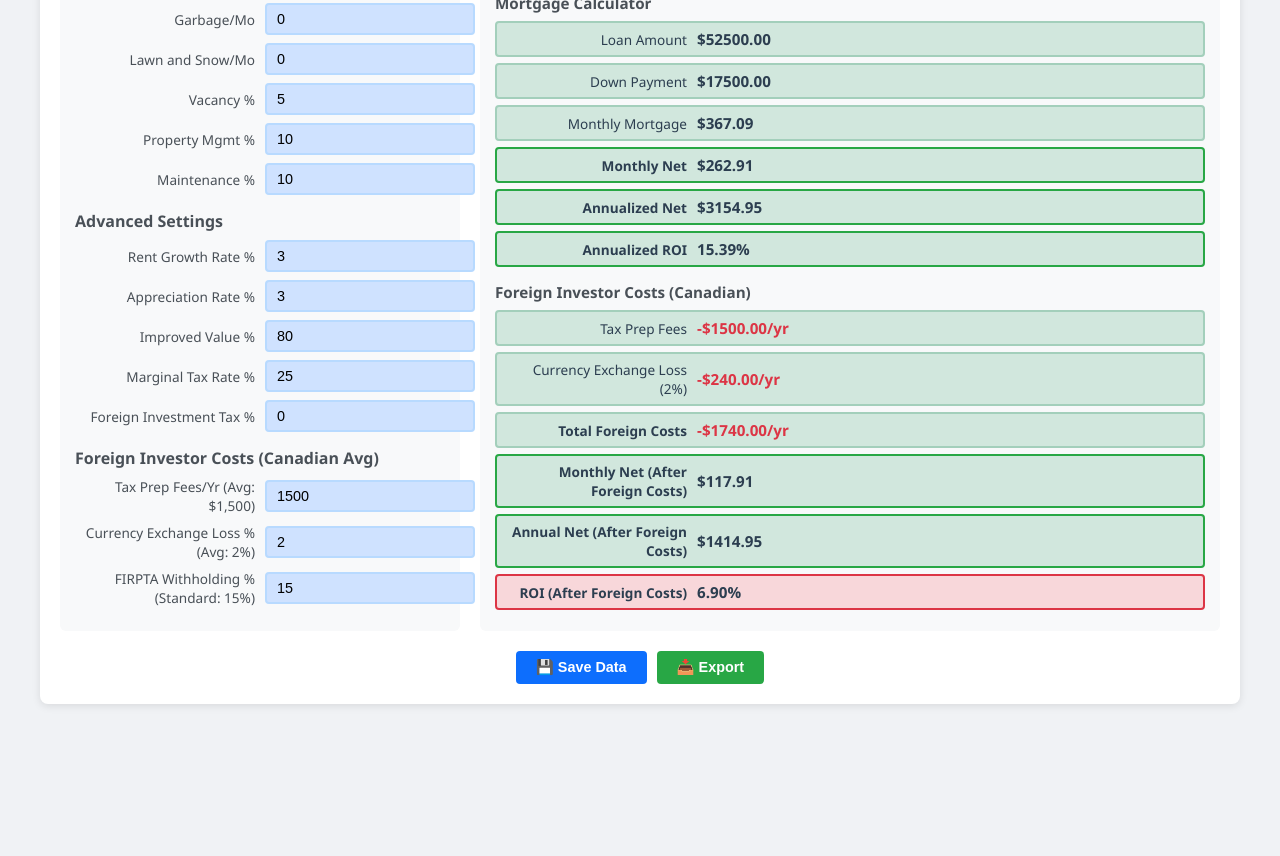
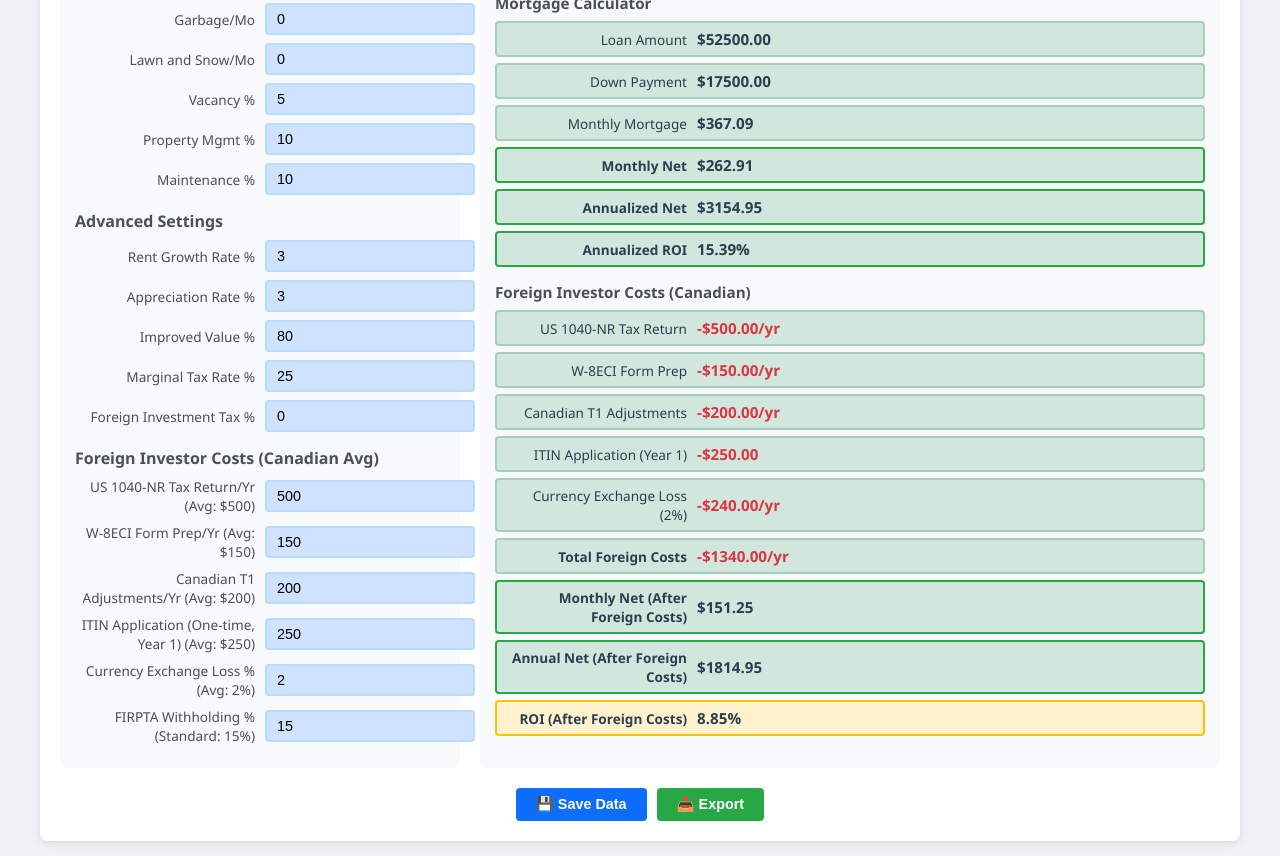
Before and after one commit to BekeAtGithub/USrentool, a plain HTML site: page USrentools.html in a window 1280 px wide. Shown: the part 768-1624 px from the top of the page. Before the commit the page ends 1487 px from the top, so only its background shows below. Drawn offline with Linux system fonts and the light colour scheme.

Commit message:
Break down tax prep fees into separate inputs: 1040-NR, W-8ECI, T1, ITIN with individual costs

```diff
--- a/USrentools.html
+++ b/USrentools.html
@@ -384,8 +384,23 @@
                 <h3>Foreign Investor Costs (Canadian Avg)</h3>
 
                 <div class="form-field">
-                    <label>Tax Prep Fees/Yr (Avg: $1,500)</label>
-                    <input type="number" id="taxPrepFees" value="1500" oninput="calculate()">
+                    <label>US 1040-NR Tax Return/Yr (Avg: $500)</label>
+                    <input type="number" id="fee1040NR" value="500" oninput="calculate()">
+                </div>
+
+                <div class="form-field">
+                    <label>W-8ECI Form Prep/Yr (Avg: $150)</label>
+                    <input type="number" id="feeW8ECI" value="150" oninput="calculate()">
+                </div>
+
+                <div class="form-field">
+                    <label>Canadian T1 Adjustments/Yr (Avg: $200)</label>
+                    <input type="number" id="feeT1" value="200" oninput="calculate()">
+                </div>
+
+                <div class="form-field">
+                    <label>ITIN Application (One-time, Year 1) (Avg: $250)</label>
+                    <input type="number" id="feeITIN" value="250" oninput="calculate()">
                 </div>
 
                 <div class="form-field">
@@ -476,7 +491,10 @@
             const improvedValuePct = parseFloat(document.getElementById('improvedValuePct').value) || 0;
             const marginalTaxRate = parseFloat(document.getElementById('marginalTaxRate').value) || 0;
             const foreignTaxRate = parseFloat(document.getElementById('foreignTaxRate').value) || 0;
-            const taxPrepFees = parseFloat(document.getElementById('taxPrepFees').value) || 0;
+            const fee1040NR = parseFloat(document.getElementById('fee1040NR').value) || 0;
+            const feeW8ECI = parseFloat(document.getElementById('feeW8ECI').value) || 0;
+            const feeT1 = parseFloat(document.getElementById('feeT1').value) || 0;
+            const feeITIN = parseFloat(document.getElementById('feeITIN').value) || 0;
             const currencyExchangePct = parseFloat(document.getElementById('currencyExchangePct').value) || 0;
             const firptaRate = parseFloat(document.getElementById('firptaRate').value) || 0;
 
@@ -516,9 +534,10 @@
 
             // Apply foreign investor costs
             const foreignTaxAmount = annualNet * (foreignTaxRate / 100);
-            const monthlyTaxPrepFees = taxPrepFees / 12;
+            const totalTaxPrepFees = fee1040NR + feeW8ECI + feeT1 + feeITIN;
+            const monthlyTaxPrepFees = totalTaxPrepFees / 12;
             const currencyExchangeLoss = grossRent * (currencyExchangePct / 100);
-            const totalForeignCosts = foreignTaxAmount + taxPrepFees + (currencyExchangeLoss * 12);
+            const totalForeignCosts = foreignTaxAmount + totalTaxPrepFees + (currencyExchangeLoss * 12);
 
             const annualNetAfterForeignCosts = annualNet - totalForeignCosts;
             const monthlyNetAfterForeignCosts = annualNetAfterForeignCosts / 12;
@@ -604,7 +623,7 @@
                     <span class="metric-label"><strong>Annualized ROI</strong></span>
                     <span class="metric-value"><strong>${annualizedROI.toFixed(2)}%</strong></span>
                 </div>
-                ${(foreignTaxRate > 0 || taxPrepFees > 0 || currencyExchangePct > 0) ? `
+                ${(foreignTaxRate > 0 || totalTaxPrepFees > 0 || currencyExchangePct > 0) ? `
                     <h3 style="margin: 15px 0 8px 0; font-size: 0.95em;">Foreign Investor Costs (Canadian)</h3>
                     ${foreignTaxRate > 0 ? `
                         <div class="metric">
@@ -612,10 +631,28 @@
                             <span class="metric-value" style="color: #dc3545;">-$${foreignTaxAmount.toFixed(2)}/yr</span>
                         </div>
                     ` : ''}
-                    ${taxPrepFees > 0 ? `
+                    ${fee1040NR > 0 ? `
                         <div class="metric">
-                            <span class="metric-label">Tax Prep Fees</span>
-                            <span class="metric-value" style="color: #dc3545;">-$${taxPrepFees.toFixed(2)}/yr</span>
+                            <span class="metric-label">US 1040-NR Tax Return</span>
+                            <span class="metric-value" style="color: #dc3545;">-$${fee1040NR.toFixed(2)}/yr</span>
+                        </div>
+                    ` : ''}
+                    ${feeW8ECI > 0 ? `
+                        <div class="metric">
+                            <span class="metric-label">W-8ECI Form Prep</span>
+                            <span class="metric-value" style="color: #dc3545;">-$${feeW8ECI.toFixed(2)}/yr</span>
+                        </div>
+                    ` : ''}
+                    ${feeT1 > 0 ? `
+                        <div class="metric">
+                            <span class="metric-label">Canadian T1 Adjustments</span>
+                            <span class="metric-value" style="color: #dc3545;">-$${feeT1.toFixed(2)}/yr</span>
+                        </div>
+                    ` : ''}
+                    ${feeITIN > 0 ? `
+                        <div class="metric">
+                            <span class="metric-label">ITIN Application (Year 1)</span>
+                            <span class="metric-value" style="color: #dc3545;">-$${feeITIN.toFixed(2)}</span>
                         </div>
                     ` : ''}
                     ${currencyExchangePct > 0 ? `
@@ -887,7 +924,10 @@
                 improvedValuePct: document.getElementById('improvedValuePct').value,
                 marginalTaxRate: document.getElementById('marginalTaxRate').value,
                 foreignTaxRate: document.getElementById('foreignTaxRate').value,
-                taxPrepFees: document.getElementById('taxPrepFees').value,
+                fee1040NR: document.getElementById('fee1040NR').value,
+                feeW8ECI: document.getElementById('feeW8ECI').value,
+                feeT1: document.getElementById('feeT1').value,
+                feeITIN: document.getElementById('feeITIN').value,
                 currencyExchangePct: document.getElementById('currencyExchangePct').value,
                 firptaRate: document.getElementById('firptaRate').value
             };
```
Also changed, not shown: index.html (+50 -10 lines), 1 other file.
